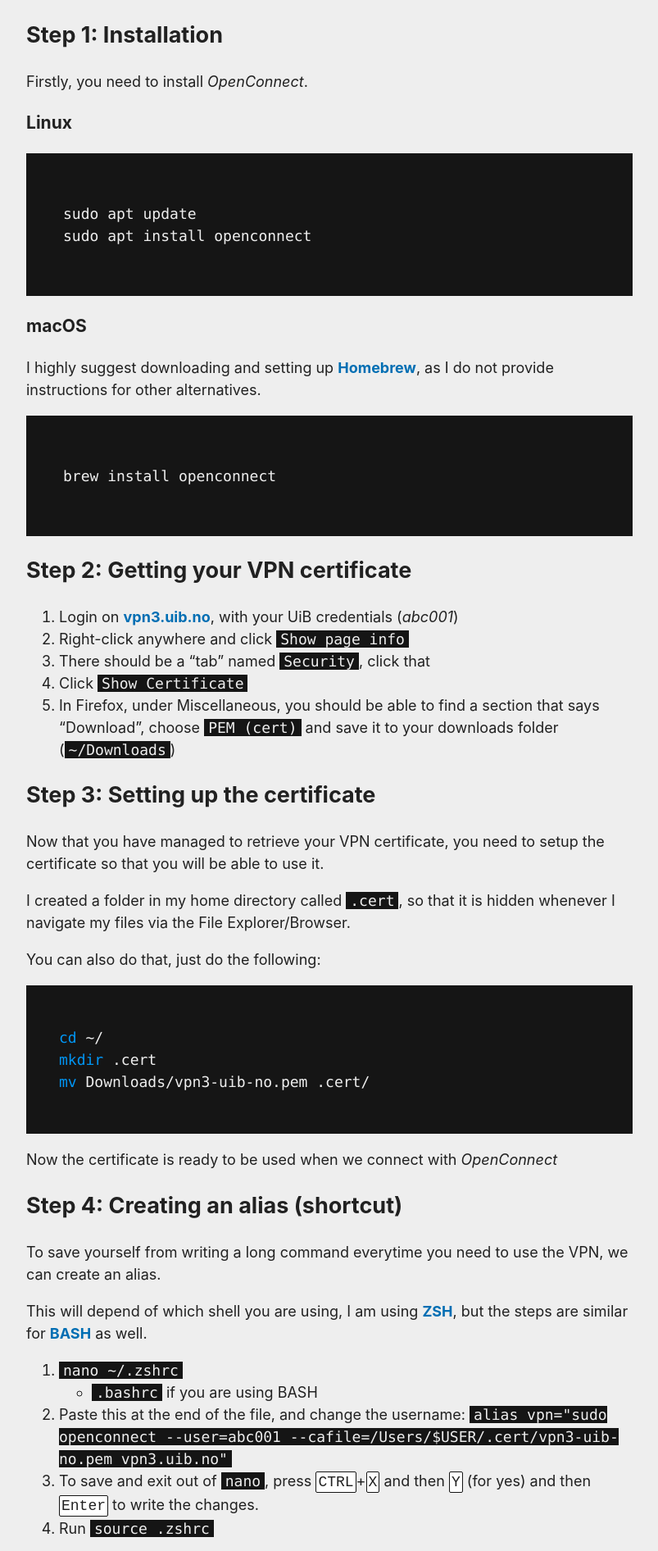
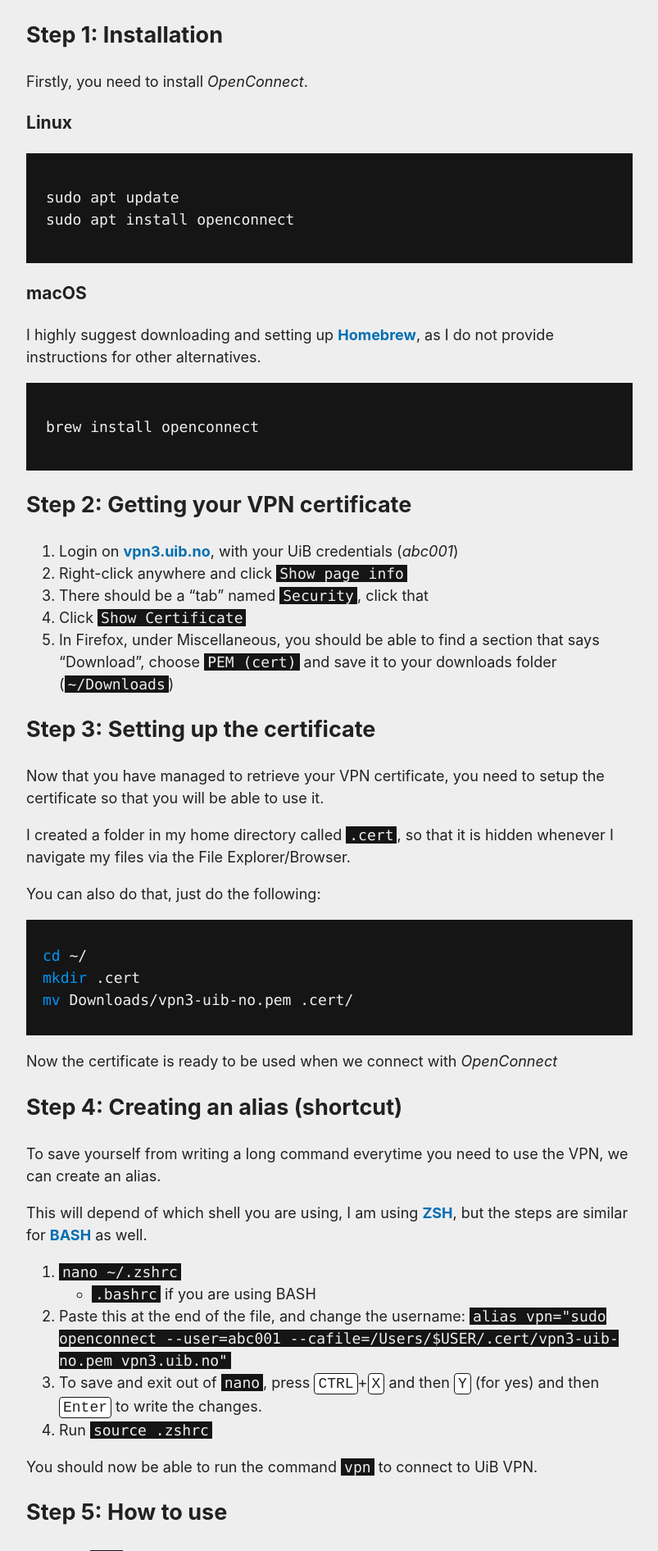
Before and after one commit to timharek/timharek.no, a Jekyll site: the page built from _posts/2021-02-18-uib-vpn-without-cisco.md, in a window 1280 px wide. Shown: the part 510-2402 px from the top of the page at 82% size, without its empty margins (238-1041 px from the left). Built offline with Jekyll 4.4.1, drawn with Linux system fonts in a browser that asks for light colours.

Commit message:
fix: Adjusted some syntax highlighting styles

```diff
--- a/assets/_sass/_syntax.scss
+++ b/assets/_sass/_syntax.scss
@@ -3,13 +3,16 @@ $code-bg-dark: #151515;
 .language-plaintext {
 	font-family: $font-family-mono;
 	background: $code-bg-dark;
-    overflow-x: scroll;
+    overflow: auto;
     max-width: 100%;
 
 	&.highlighter-rouge {
 		color: $primary-light-color !important;
 		background: $code-bg-dark;
-		padding: 0 5px;
+
+        &:not(.highlight) {
+            padding: 0 4px;
+        }
 	}
 }
 
@@ -20,7 +23,7 @@ $code-bg-dark: #151515;
 
 	background: $code-bg-dark !important;
 	margin: 10px 0;
-	padding: 20px;
+	padding: 10px;
 	/* @extend %vertical-rhythm; */
 
 	* {
@@ -228,7 +231,7 @@ $code-bg-dark: #151515;
 kbd {
     background: white;
     color: $primary-dark-color;
-    border-radius: 2px;
-    padding: 2px;
+    border-radius: 4px;
+    padding: 2px 4px;
     border: 1px solid $code-bg-dark;
 }
```
